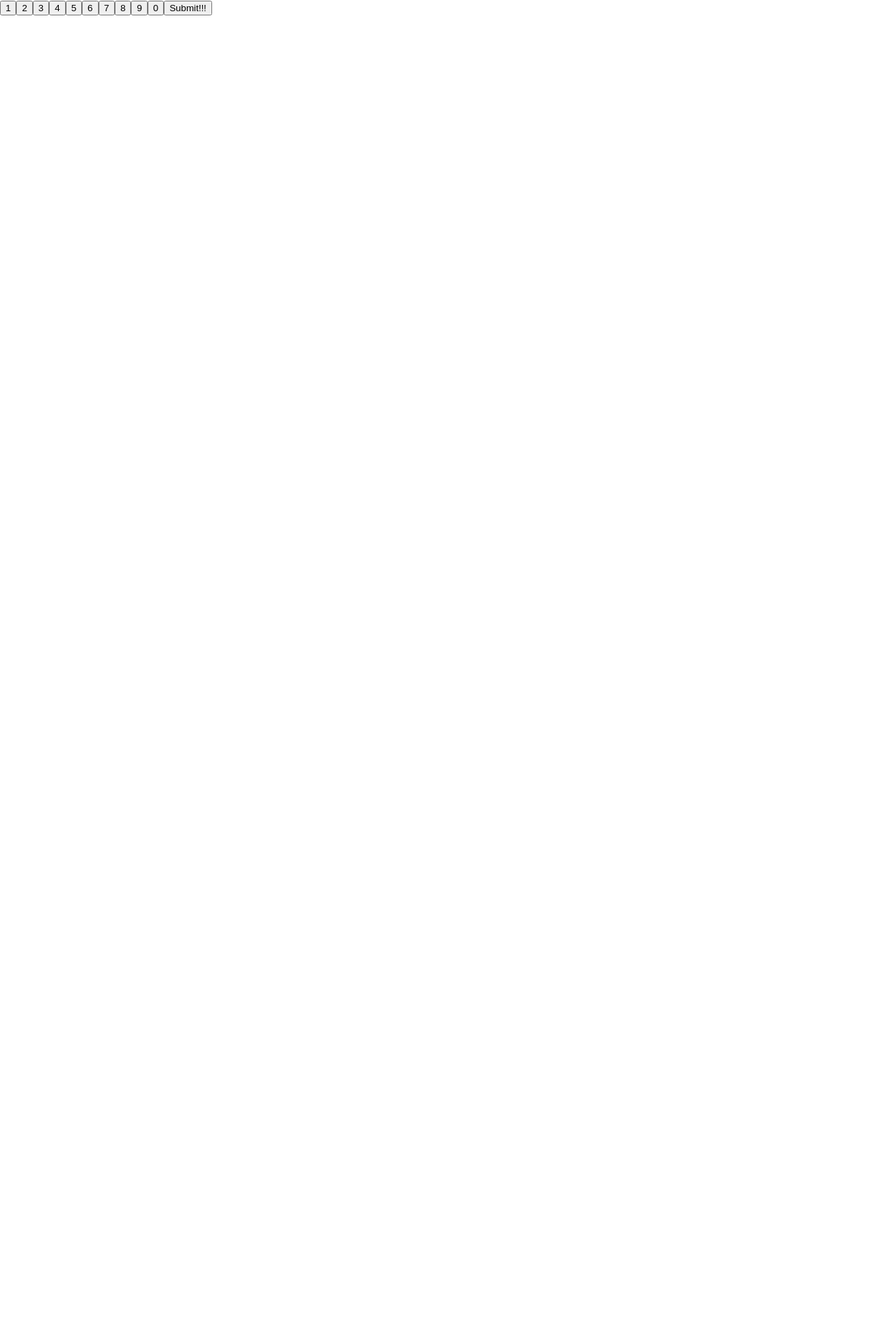
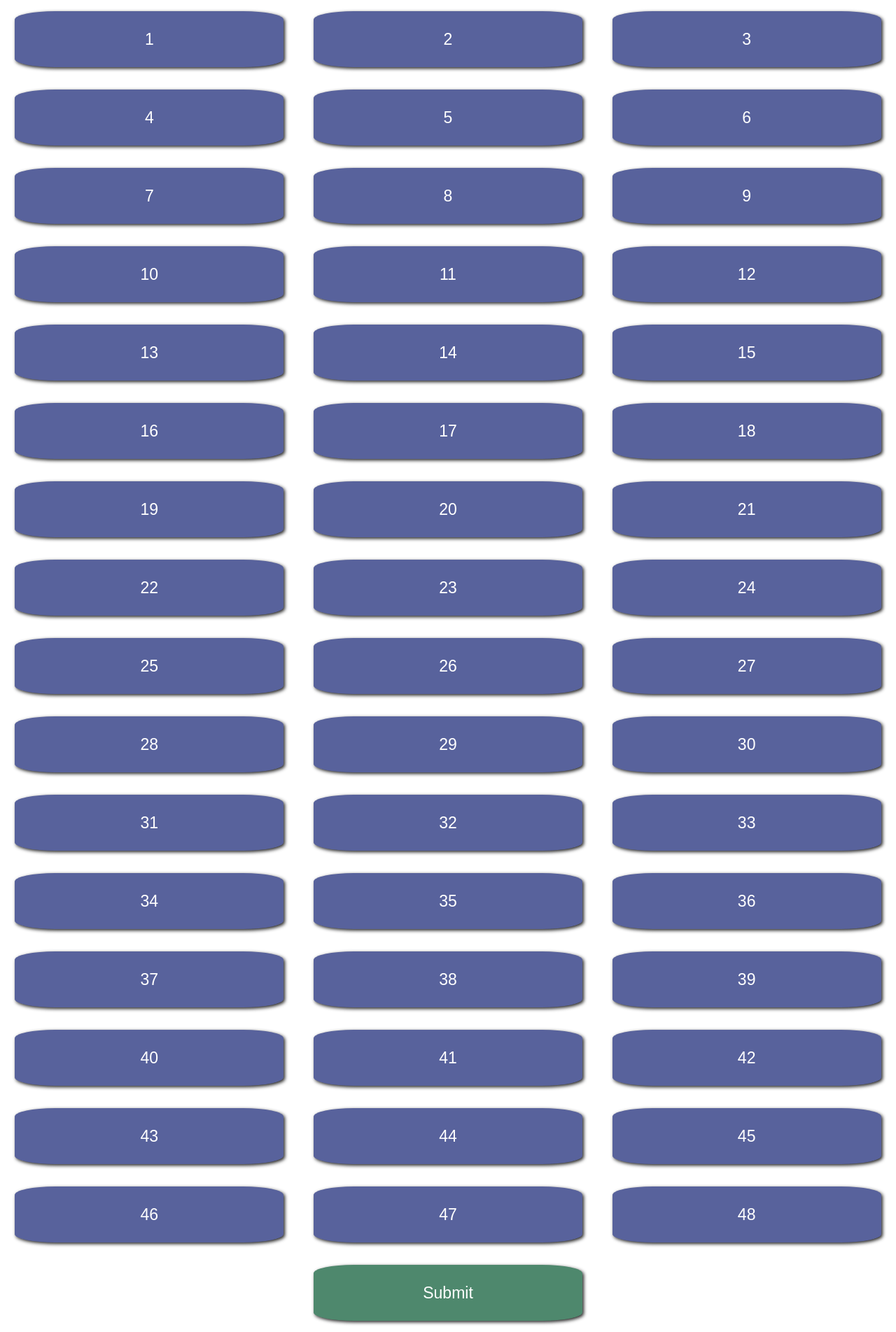
Before and after one commit to cesuratx/react-app-demo, a React (Create React App) app: page / in a window 1280 px wide. Shown: the whole page at 70% size. Before the commit the page ends 800 px from the top, so only its background shows below. Built offline with nearby package versions, Linux system fonts and the light colour scheme.

Commit message:
update the buttons

```diff
--- /dev/null
+++ b/src/components/button/Button.css
@@ -0,0 +1,64 @@
+.nums {
+    display: flex;
+    flex-direction: row;
+    align-items: center;
+    justify-content: space-around;
+    border: none;
+    font-size: 45px;
+    height:1%;
+    width:100%;
+    font-size: larger;
+    color: red;
+    flex-flow: row wrap;
+
+}
+
+.num {
+    align-items: center;
+    justify-content: center;
+    border: 2px solid #023e8a;
+    font-size: 45px;
+    height:5rem;
+    width:30%;
+    font-size: larger;
+    color: white;
+    background-color: rgb(88, 98, 156);
+    border: none;
+    align-content: space-between;
+    margin: 1rem 1rem;
+    border-radius: 15%;
+    box-shadow: 2px 2px 5px  #202020;
+    cursor: pointer;
+  position: relative;
+}
+
+.num:active {
+    background-color: rgb(135, 144, 192);
+    box-shadow: 2px 2px 5px r#202020;
+    transform: translateY(4px);
+  }
+
+  .submit {
+    align-items: center;
+    justify-content: center;
+    border: 2px solid #023e8a;
+    font-size: 45px;
+    height:5rem;
+    width:30%;
+    font-size: larger;
+    color: white;
+    background-color: rgb(78, 136, 109);
+    border: none;
+    align-content: space-between;
+    margin: 1rem 1rem;
+    border-radius: 15%;
+    box-shadow: 2px 2px 5px  #202020;
+    cursor: pointer;
+  position: relative;
+}
+
+.submit:active {
+    background-color: rgb(134, 180, 158);
+    box-shadow: 2px 2px 5px r#202020;
+    transform: translateY(4px);
+  }
--- a/src/components/button/Button.js
+++ b/src/components/button/Button.js
@@ -1,9 +1,12 @@
 import React from 'react';
 import {useState, useEffect} from 'react';
+import './Button.css'
 
 export default function Button(){
 
      const [input, setInput] = useState([]); // store as array
+     const [color,setColor] = useState('rgb(88, 98, 156)');
+     const [isClicked, setClicked] = useState(false);
 
      const initialState = "";
 
@@ -16,27 +19,70 @@ export default function Button(){
     const value = e.target.value;
     setInput([...input, value]);
   };
+  const handleColor = (e) => {
+    setClicked(true)
+    setColor(isClicked ? 'red' : 'green')
+  };
+
 
   const handleSubmit = (e) => {
      let value = e.target.value;
      alert(value)
      setInput([...initialState])
+     setColor("")
    };
 
-
     return(
-     <div>
-     <button className='num1' value='1' onClick={handleClick}>1</button>
-     <button className='num2' value='2' onClick={handleClick}>2</button>
-     <button className='num3' value='3' onClick={handleClick}>3</button>
-     <button className='num4' value='4' onClick={handleClick}>4</button>
-     <button className='num5' value='5' onClick={handleClick}>5</button>
-     <button className='num6' value='6' onClick={handleClick}>6</button>
-     <button className='num7' value='7' onClick={handleClick}>7</button>
-     <button className='num8' value='8' onClick={handleClick}>8</button>
-     <button className='num9' value='9' onClick={handleClick}>9</button>
-     <button className='num0'value='0' onClick={handleClick}>0</button>
-     <button value={input} onClick={handleSubmit}>Submit!!!</button>
+     <div className='nums'>
+     <button className='num' disabled={isClicked} value='1' onChange={handleColor} onClick={handleClick}>1</button>
+     <button className='num' value='2' onClick={handleClick}>2</button>
+     <button className='num' value='3' onClick={handleClick}>3</button>
+     <button className='num' value='4' onClick={handleClick}>4</button>
+     <button className='num' value='5' onClick={handleClick}>5</button>
+     <button className='num' value='6' onClick={handleClick}>6</button>
+     <button className='num' value='7' onClick={handleClick}>7</button>
+     <button className='num' value='8' onClick={handleClick}>8</button>
+     <button className='num' value='9' onClick={handleClick}>9</button>
+     <button className='num' value='10' onClick={handleClick}>10</button>
+     <button className='num' value='11' onClick={handleClick}>11</button>
+     <button className='num' value='12' onClick={handleClick}>12</button>
+     <button className='num' value='13' onClick={handleClick}>13</button>
+     <button className='num' value='14' onClick={handleClick}>14</button>
+     <button className='num' value='15' onClick={handleClick}>15</button>
+     <button className='num' value='16' onClick={handleClick}>16</button>
+     <button className='num' value='17' onClick={handleClick}>17</button>
+     <button className='num' value='18' onClick={handleClick}>18</button>
+     <button className='num' value='19' onClick={handleClick}>19</button>
+     <button className='num' value='20' onClick={handleClick}>20</button>
+     <button className='num' value='21' onClick={handleClick}>21</button>
+     <button className='num' value='22' onClick={handleClick}>22</button>
+     <button className='num' value='23' onClick={handleClick}>23</button>
+     <button className='num' value='24' onClick={handleClick}>24</button>
+     <button className='num' value='25' onClick={handleClick}>25</button>
+     <button className='num' value='26' onClick={handleClick}>26</button>
+     <button className='num' value='27' onClick={handleClick}>27</button>
+     <button className='num' value='28' onClick={handleClick}>28</button>
+     <button className='num' value='29' onClick={handleClick}>29</button>
+     <button className='num' value='30' onClick={handleClick}>30</button>
+     <button className='num' value='31' onClick={handleClick}>31</button>
+     <button className='num' value='32' onClick={handleClick}>32</button>
+     <button className='num' value='33' onClick={handleClick}>33</button>
+     <button className='num' value='34' onClick={handleClick}>34</button>
+     <button className='num' value='35' onClick={handleClick}>35</button>
+     <button className='num' value='36' onClick={handleClick}>36</button>
+     <button className='num' value='37' onClick={handleClick}>37</button>
+     <button className='num' value='38' onClick={handleClick}>38</button>
+     <button className='num' value='39' onClick={handleClick}>39</button>
+     <button className='num' value='40' onClick={handleClick}>40</button>
+     <button className='num' value='41' onClick={handleClick}>41</button>
+     <button className='num' value='42' onClick={handleClick}>42</button>
+     <button className='num' value='43' onClick={handleClick}>43</button>
+     <button className='num' value='44' onClick={handleClick}>44</button>
+     <button style={{background:color}} className='num' value='45' onClick={handleClick}>45</button>
+     <button style={{background:color}} className='num' value='46' onClick={handleClick}>46</button>
+     <button style={{background:color}} className='num' value='47' onClick={handleClick}>47</button>
+     <button style={{background:color}} className='num' value='48' onClick={handleClick}>48</button>
+     <button className='submit' value={input} onClick={handleSubmit}>Submit</button>
 
      </div>
     )
```
